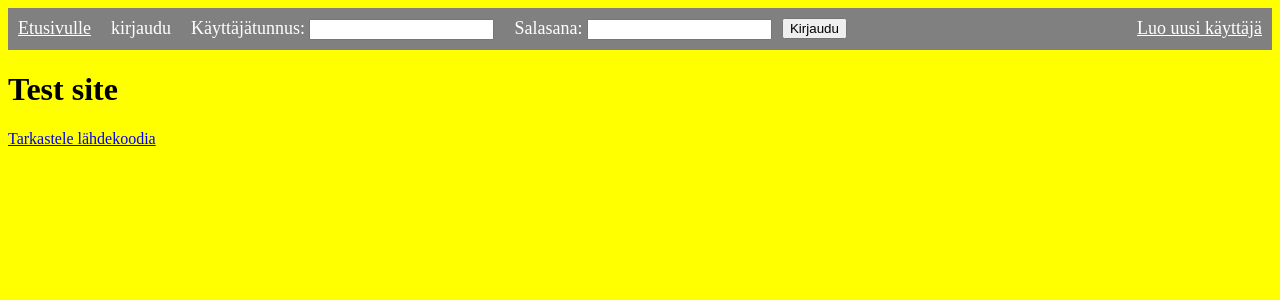
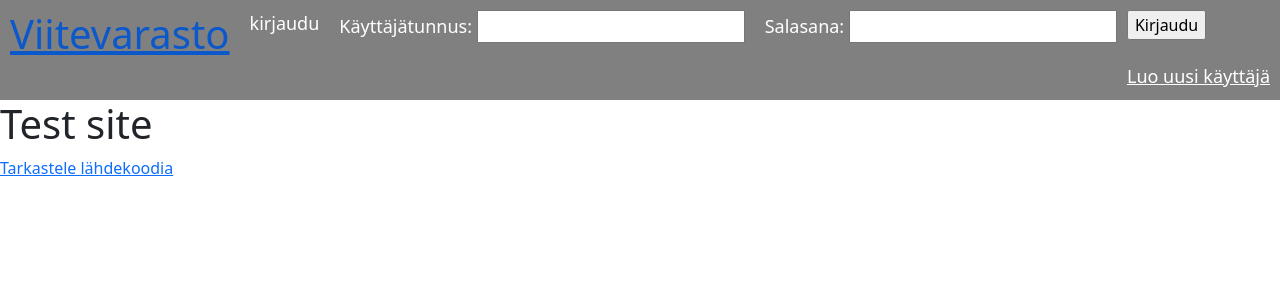
Before and after one commit to perttukangas/ohtu-mini, a Flask app: page /test in a window 1280 px wide. Shown: the top 300 px of the page. Run offline with Flask 2, Linux system fonts and the light colour scheme.

Commit message:
add: bootstrap + icon

```diff
--- /dev/null
+++ b/static/css/global.css
@@ -0,0 +1,33 @@
+body {
+  background-color: yellow;
+}
+
+.header {
+  background-color: gray;
+  overflow: hidden;
+}
+
+.header a {
+  float: left;
+  color: #ffffff;
+  text-align: center;
+  font-size: 18px;
+  padding: 10px 10px;
+}
+
+nobr {
+  white-space: nowrap;
+  float: left;
+  color: #ffffff;
+  text-align: center;
+  font-size: 18px;
+  padding: 10px 10px;
+}
+
+.header a.right {
+  float: right;
+  color: #ffffff;
+  text-align: center;
+  font-size: 18px;
+  padding: 10px 10px;
+}
--- a/static/css/main.css
+++ /dev/null
@@ -1,33 +0,0 @@
-body {
-  background-color: yellow;
-}
-
-.navbar {
-    background-color: gray;
-    overflow: hidden;
-}
-
-.navbar a {
-    float: left;
-    color: #ffffff;
-    text-align: center;
-    font-size: 18px;
-    padding: 10px 10px;
-}
-
-nobr {
-    white-space: nowrap;
-    float: left;
-    color: #ffffff;
-    text-align: center;
-    font-size: 18px;
-    padding: 10px 10px;
-}
-
-.navbar a.right {
-    float:right;
-    color:#ffffff;
-    text-align: center;
-    font-size: 18px;
-    padding: 10px 10px;
-}
--- a/templates/layout.html
+++ b/templates/layout.html
@@ -1,17 +1,29 @@
 <!DOCTYPE html>
 <html>
   <head>
-    <title>ohtu-mini</title>
+    <title>Viitevarasto</title>
 
     <link
+      href="{{ url_for('static', filename='icon/favicon.ico') }}"
+      rel="icon"
+      sizes="76x76"
+    >
+
+    <meta name="viewport" content="width=device-width, initial-scale=1">
+    <link
       rel="stylesheet"
-      href="{{ url_for('static', filename='css/main.css') }}"
+      href="{{ url_for('static', filename='css/global.css') }}"
     />
+
+    <!-- Bootstrap CSS -->
+    <link href="https://cdn.jsdelivr.net/npm/bootstrap@5.2.3/dist/css/bootstrap.min.css" rel="stylesheet" integrity="sha384-rbsA2VBKQhggwzxH7pPCaAqO46MgnOM80zW1RWuH61DGLwZJEdK2Kadq2F9CUG65" crossorigin="anonymous">
   </head>
 
   <body>
-    <div class="navbar">
-        <a href="/">Etusivulle</a>
+    <aside class="header">
+      <a href="/">
+        <h1>Viitevarasto</h1>
+      </a>
       {% if session.user_id %}
           <a class="right" href="/logout">Kirjaudu ulos</a>
           <nobr style="float: right;">Kirjauduttu käyttäjänä: {{ session.user_username }}</nobr>
@@ -24,10 +36,13 @@
           <a class="right" href="/register">Luo uusi käyttäjä</a>
       </form>
       {% endif %}
-    </div>
+    </aside>
     <main>{% block content %}{% endblock %}</main>
     <footer>
       <a href="https://github.com/Perttu-Kangas/ohtu-mini">Tarkastele lähdekoodia</a>
     </footer>
+
+    <!-- Bootstrap JS -->
+    <script src="https://cdn.jsdelivr.net/npm/bootstrap@5.2.3/dist/js/bootstrap.bundle.min.js" integrity="sha384-kenU1KFdBIe4zVF0s0G1M5b4hcpxyD9F7jL+jjXkk+Q2h455rYXK/7HAuoJl+0I4" crossorigin="anonymous"></script>
   </body>
 </html>
```
Also changed, not shown: static/icon/favicon.ico (added), static/icon/viitevarasto.svg (added). Lines whose indentation alone changed are shown as unchanged.
